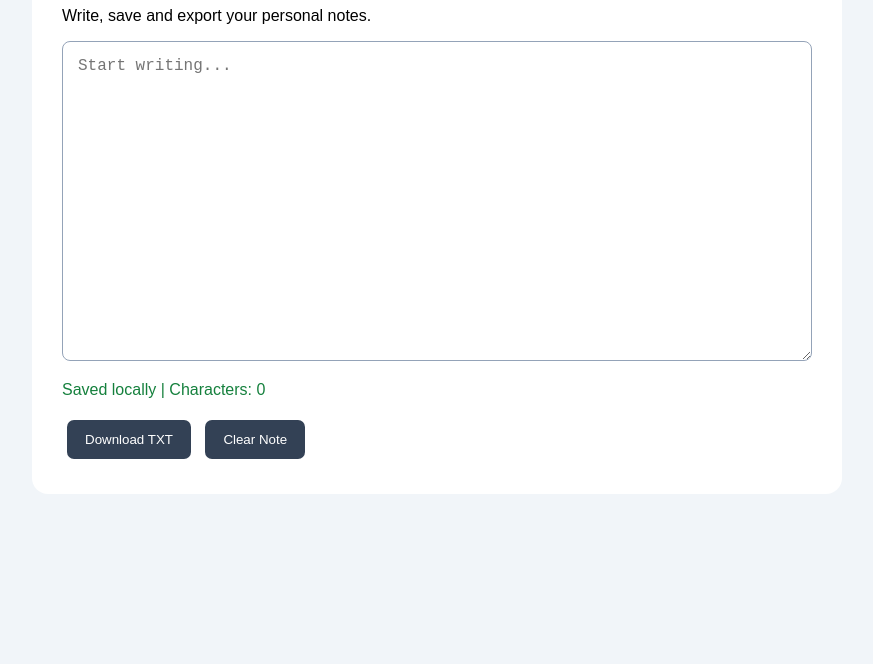
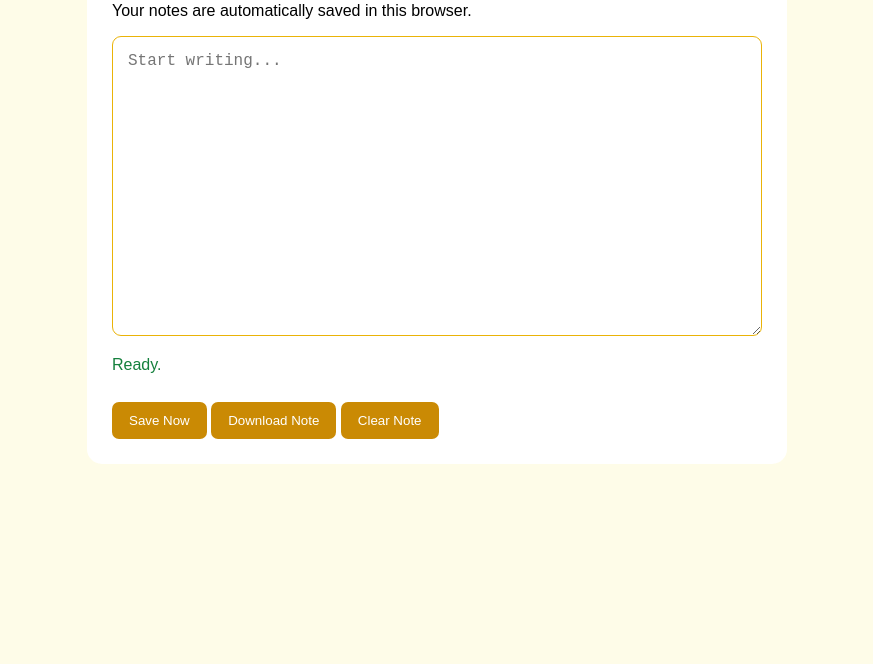
Before and after one commit to Louiewhite0/digital-notepad, a plain HTML site: page index.html in a window 1280 px wide. Shown: the part 136-800 px from the top of the page, without its empty margins (203-1076 px from the left). Drawn offline with Linux system fonts and the light colour scheme.

Commit message:
Add automatic note saving and export

```diff
--- a/index.html
+++ b/index.html
@@ -2,48 +2,54 @@
 <html lang="en">
 <head>
 <meta charset="UTF-8">
-<meta name="viewport" content="width=device-width, initial-scale=1.0">
+<meta name="viewport" content="width=device-width,initial-scale=1">
 <title>Digital Notepad</title>
 <style>
-body{font-family:Arial;background:#f1f5f9;padding:25px}
-main{max-width:750px;margin:auto;background:white;padding:30px;border-radius:16px}
-textarea{width:100%;height:320px;padding:15px;box-sizing:border-box;border:1px solid #94a3b8;border-radius:8px;font-size:16px;resize:vertical}
-button{background:#334155;color:white;border:0;padding:12px 18px;border-radius:7px;cursor:pointer;margin:5px}
+body{font-family:Arial;background:#fefce8;padding:25px}
+main{max-width:650px;margin:auto;background:white;padding:25px;border-radius:15px}
+textarea{width:100%;height:300px;padding:15px;box-sizing:border-box;border:1px solid #eab308;border-radius:9px;font-size:16px}
+button{padding:11px 17px;margin-top:12px;background:#ca8a04;color:white;border:0;border-radius:7px;cursor:pointer}
 #status{color:#15803d}
 </style>
 </head>
 <body>
 <main>
 <h1>Digital Notepad</h1>
-<p>Write, save and export your personal notes.</p>
-<textarea id="note" placeholder="Start writing..." oninput="saveNote()"></textarea>
-<p id="status"></p>
-<button onclick="downloadNote()">Download TXT</button>
+<p>Your notes are automatically saved in this browser.</p>
+<textarea id="note" placeholder="Start writing..."></textarea>
+<p id="status">Ready.</p>
+<button onclick="saveNote()">Save Now</button>
+<button onclick="downloadNote()">Download Note</button>
 <button onclick="clearNote()">Clear Note</button>
 </main>
 <script>
 const note=document.getElementById("note");
-note.value=localStorage.getItem("digitalNotepad")||"";
+const status=document.getElementById("status");
+note.value=localStorage.getItem("digitalNote")||"";
+note.addEventListener("input",()=>{
+ localStorage.setItem("digitalNote",note.value);
+ status.textContent="Changes saved automatically.";
+});
 function saveNote(){
- localStorage.setItem("digitalNotepad",note.value);
- document.getElementById("status").textContent=
- "Saved locally | Characters: "+note.value.length;
+ localStorage.setItem("digitalNote",note.value);
+ status.textContent="Note saved successfully.";
 }
 function downloadNote(){
- const blob=new Blob([note.value],{type:"text/plain;charset=utf-8"});
+ const blob=new Blob([note.value],{type:"text/plain"});
  const url=URL.createObjectURL(blob);
- const link=document.createElement("a");
- link.href=url;
- link.download="my-note.txt";
- link.click();
- setTimeout(()=>URL.revokeObjectURL(url),1000);
+ const a=document.createElement("a");
+ a.href=url;
+ a.download="my-note.txt";
+ a.click();
+ URL.revokeObjectURL(url);
+ status.textContent="Download started.";
 }
 function clearNote(){
- if(!confirm("Clear your saved note?"))return;
+ if(!confirm("Are you sure you want to clear this note?"))return;
  note.value="";
- saveNote();
+ localStorage.removeItem("digitalNote");
+ status.textContent="Note cleared.";
 }
-saveNote();
 </script>
 </body>
 </html>
```
